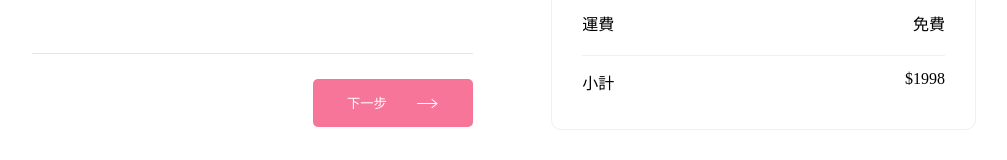
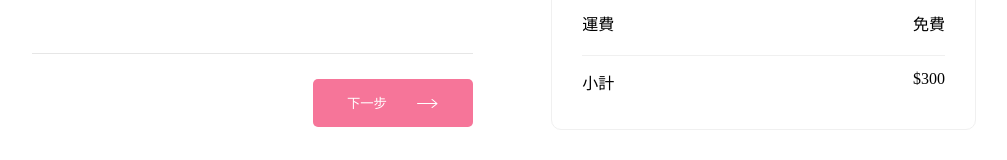
Before and after one commit to Keely1112/ALPHA-SHOP, a React (Vite) app: page / in a window 1280 px wide. Shown: the part 632-792 px from the top of the page, without its empty margins (136-1143 px from the left). Built offline with nearby package versions, Linux system fonts and the light colour scheme.

Commit message:
ChangeCartPrice

```diff
--- a/src/components/Main/Cart/Cart.jsx
+++ b/src/components/Main/Cart/Cart.jsx
@@ -53,7 +53,7 @@ export default function Cart() {
       </section>
       <section className={style.total}>
         <div className={style.text}>小計</div>
-        <div className={style.price}>$1998</div>
+        <div className={style.price}>$300</div>
       </section>
     </section>
 )}
```
